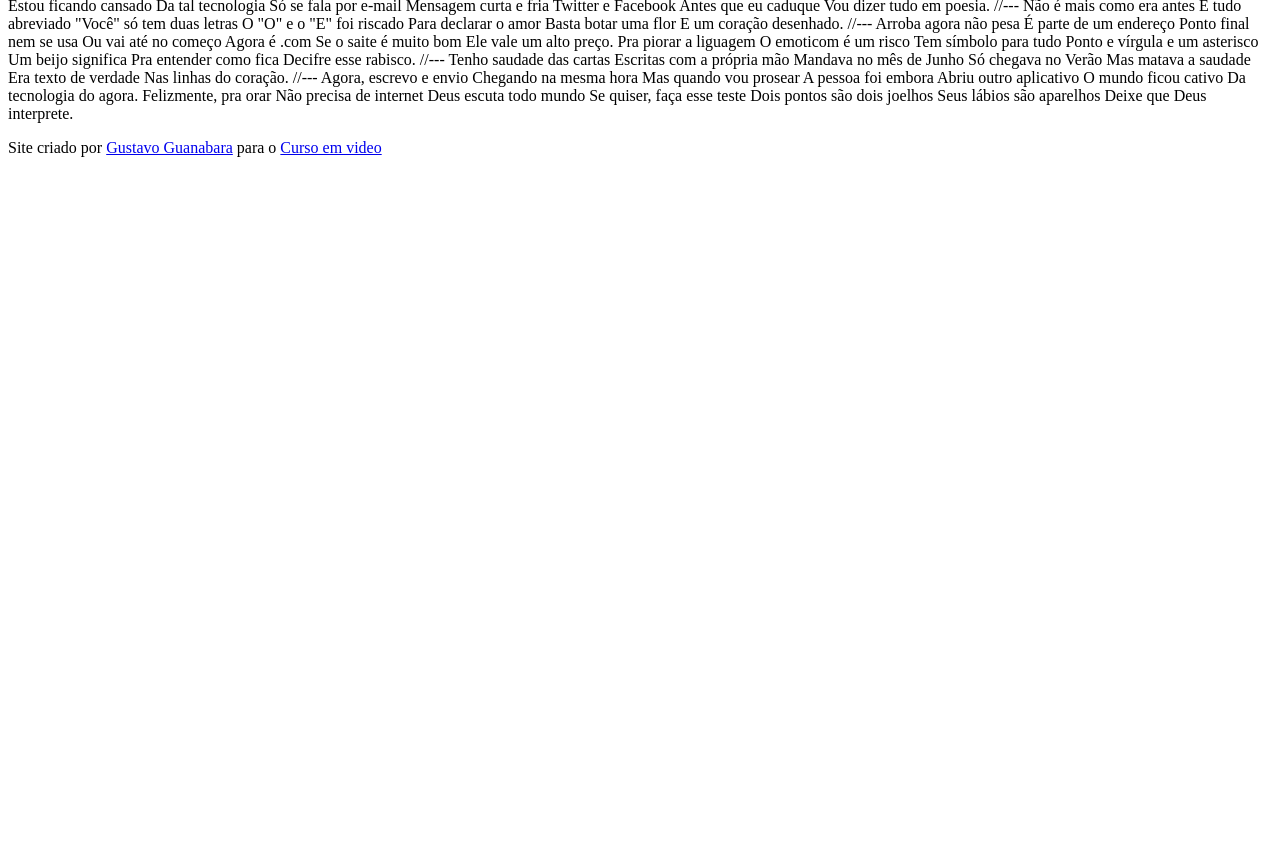
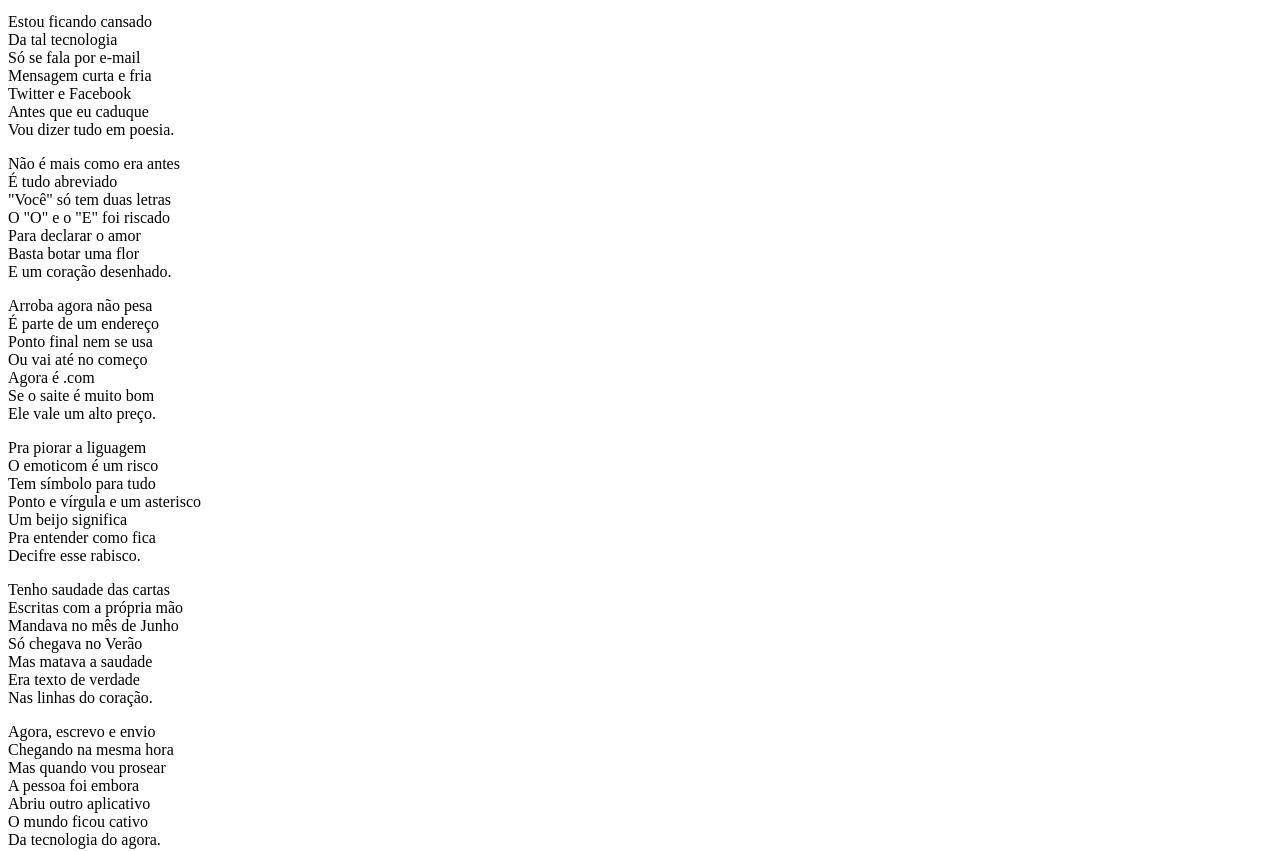
Before and after one commit to RobsonSpada00/HTML-CSS, a plain HTML site: page DESAFIOS/DESAFIO 11/desafio.html in a window 1280 px wide. Shown: the part 101-952 px from the top of the page. Before the commit the page ends 800 px from the top, so only its background shows below. Drawn offline with Linux system fonts and the light colour scheme.

Commit message:
Update desafio.html

```diff
--- a/DESAFIOS/DESAFIO 11/desafio.html
+++ b/DESAFIOS/DESAFIO 11/desafio.html
@@ -8,74 +8,88 @@
 </head>
 <body>
     <header>
-    <h1>Cordel Moderno</h1>
-    Por <a href="https://www.recantodasletras.com.br/poesias/3186743" target="_blank">Milton Duarte</a>
+        <h1>Cordel Moderno</h1>
+            <p>Por <a href="https://www.recantodasletras.com.br/poesias/3186743"
+              target="_blank">Milton Duarte</a>
+            </p>
+    </header>
+    <section>
+        <p>
+            Estou ficando cansado <br>
+            Da tal tecnologia <br>
+            Só se fala por e-mail<br>
+            Mensagem curta e fria<br>
+            Twitter e Facebook<br>
+            Antes que eu caduque<br>
+            Vou dizer tudo em poesia.
+        </p>
+    </section>
 
-    </header>
+    <section>
+        <p>
+            Não é mais como era antes<br>
+            É tudo abreviado<br>
+            "Você" só tem duas letras<br>
+            O "O" e o "E" foi riscado<br>
+            Para declarar o amor<br>
+            Basta botar uma flor<br>
+            E um coração desenhado.
+        </p>
+    </section>
 
-    Estou ficando cansado
-    Da tal tecnologia
-    Só se fala por e-mail
-    Mensagem curta e fria
-    Twitter e Facebook
-    Antes que eu caduque
-    Vou dizer tudo em poesia.
+    <section>
+        <p>
+            Arroba agora não pesa<br>
+            É parte de um endereço<br>
+            Ponto final nem se usa<br>
+            Ou vai até no começo<br>
+            Agora é .com<br>
+            Se o saite é muito bom<br>
+            Ele vale um alto preço.
+        </p>
+        <p>
+            Pra piorar a liguagem<br>
+            O emoticom é um risco<br>
+            Tem símbolo para tudo<br>
+            Ponto e vírgula e um asterisco<br>
+            Um beijo significa<br>
+            Pra entender como fica<br>
+            Decifre esse rabisco.
+        </p>
+    </section>
 
-    //---
+    <section>
+        <p>
+            Tenho saudade das cartas<br>
+            Escritas com a própria mão<br>
+            Mandava no mês de Junho<br>
+            Só chegava no Verão<br>
+            Mas matava a saudade<br>
+            Era texto de verdade<br>
+            Nas linhas do coração.
+        </p>
+    </section>
 
-    Não é mais como era antes
-    É tudo abreviado
-    "Você" só tem duas letras
-    O "O" e o "E" foi riscado
-    Para declarar o amor
-    Basta botar uma flor
-    E um coração desenhado.
-
-    //---
-
-    Arroba agora não pesa
-    É parte de um endereço
-    Ponto final nem se usa
-    Ou vai até no começo
-    Agora é .com
-    Se o saite é muito bom
-    Ele vale um alto preço.
-
-    Pra piorar a liguagem
-    O emoticom é um risco
-    Tem símbolo para tudo
-    Ponto e vírgula e um asterisco
-    Um beijo significa
-    Pra entender como fica
-    Decifre esse rabisco.
-
-    //---
-
-    Tenho saudade das cartas
-    Escritas com a própria mão
-    Mandava no mês de Junho
-    Só chegava no Verão
-    Mas matava a saudade
-    Era texto de verdade
-    Nas linhas do coração.
-
-    //---
-
-    Agora, escrevo e envio
-    Chegando na mesma hora
-    Mas quando vou prosear
-    A pessoa foi embora
-    Abriu outro aplicativo
-    O mundo ficou cativo
-    Da tecnologia do agora.
-
-    Felizmente, pra orar
-    Não precisa de internet
-    Deus escuta todo mundo
-    Se quiser, faça esse teste
-    Dois pontos são dois joelhos
-    Seus lábios são aparelhos
-    Deixe que Deus interprete.
+    <section>
+        <p>
+            Agora, escrevo e envio<br>
+            Chegando na mesma hora<br>
+            Mas quando vou prosear<br>
+            A pessoa foi embora<br>
+            Abriu outro aplicativo<br>
+            O mundo ficou cativo<br>
+            Da tecnologia do agora.
+        </p>
+        <p>
+            Felizmente, pra orar<br>
+            Não precisa de internet<br>
+            Deus escuta todo mundo<br>
+            Se quiser, faça esse teste<br>
+            Dois pontos são dois joelhos<br>
+            Seus lábios são aparelhos<br>
+            Deixe que Deus interprete.
+        </p>
+    </section>
   <footer>
     <p>Site criado por <a href="https://gustavoguanabara.github.io" target="_blank">Gustavo Guanabara</a> para o
         <a href="https://www.cursoemvideo.com" target="_blank">Curso em video</a>
```
